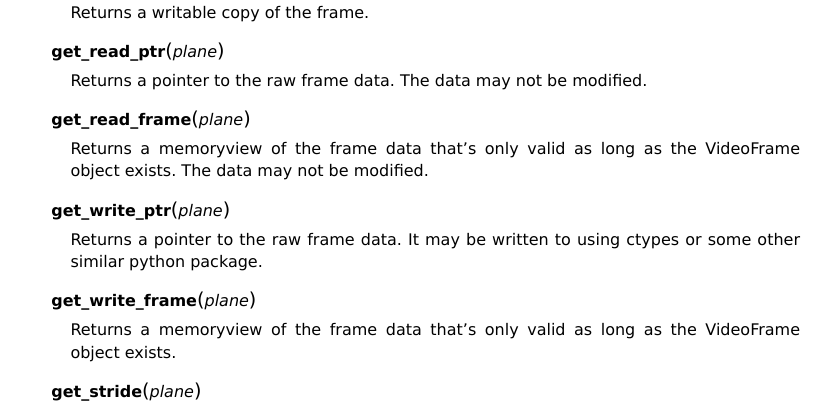
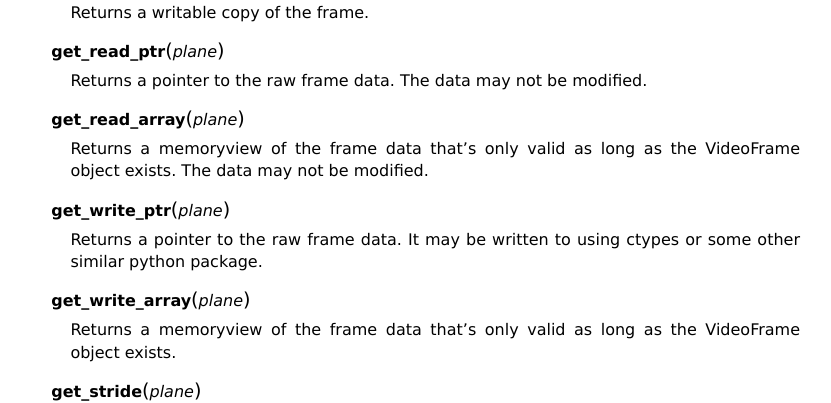
Before and after one commit to vapoursynth/vapoursynth, a Sphinx documentation site: the page built from doc/pythonreference.rst, in a window 1280 px wide and 900 px high, scrolled down 3016 px. Shown: the part 150-553 px from the top of the window, without its empty margins (48-879 px from the left). Built offline with Sphinx 7.4.7, drawn with Linux system fonts in a browser that asks for light colours; formulas are drawn with MathJax 3.

Commit message:
Saner function name

```diff
--- a/doc/pythonreference.rst
+++ b/doc/pythonreference.rst
@@ -175,7 +175,7 @@ Classes and Functions
 
       Returns a pointer to the raw frame data. The data may not be modified.
 
-   .. py:method:: get_read_frame(plane)
+   .. py:method:: get_read_array(plane)
 
       Returns a memoryview of the frame data that's only valid as long as the VideoFrame object exists. The data may not be modified.
 
@@ -184,7 +184,7 @@ Classes and Functions
       Returns a pointer to the raw frame data. It may be written to using ctypes
       or some other similar python package.
 
-   .. py:method:: get_write_frame(plane)
+   .. py:method:: get_write_array(plane)
 
       Returns a memoryview of the frame data that's only valid as long as the VideoFrame object exists.
 
```
Also changed, not shown: 1 other file.
